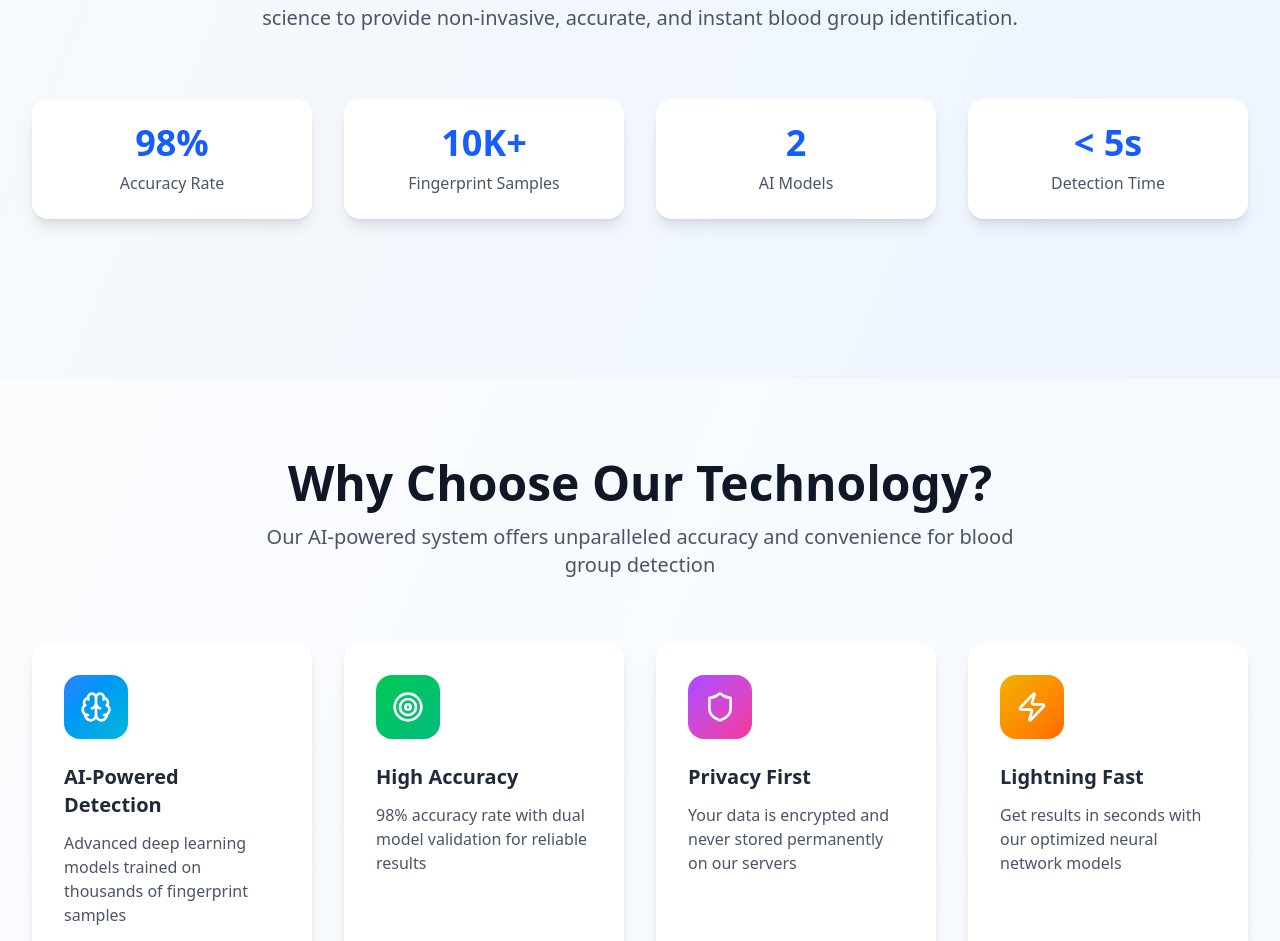
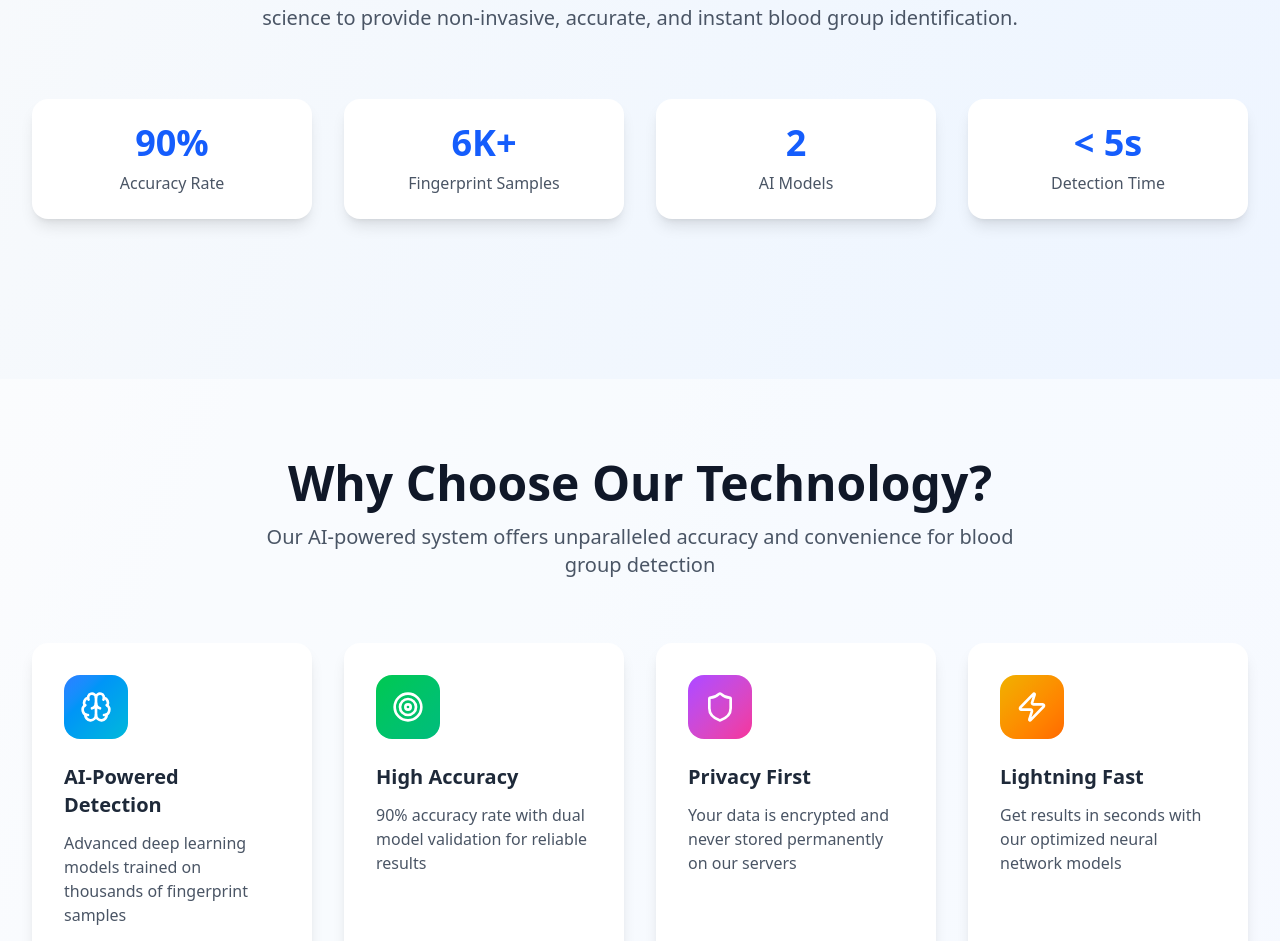
Before and after one commit to Dinesh99673/BioPrint-AI, a React (Vite) app: page /about in a window 1280 px wide. Shown: the part 411-1352 px from the top of the page. Built offline with nearby package versions, Linux system fonts and the light colour scheme.

Commit message:
vercel redirect error resolved and data modified

```diff
--- a/src/pages/About.jsx
+++ b/src/pages/About.jsx
@@ -25,7 +25,7 @@ const About = () => {
     {
       icon: Target,
       title: 'High Accuracy',
-      description: '98% accuracy rate with dual model validation for reliable results',
+      description: '90% accuracy rate with dual model validation for reliable results',
       color: 'from-green-500 to-emerald-500'
     },
     {
@@ -82,8 +82,8 @@ const About = () => {
   ]
 
   const stats = [
-    { number: '98%', label: 'Accuracy Rate' },
-    { number: '10K+', label: 'Fingerprint Samples' },
+    { number: '90%', label: 'Accuracy Rate' },
+    { number: '6K+', label: 'Fingerprint Samples' },
     { number: '2', label: 'AI Models' },
     { number: '< 5s', label: 'Detection Time' }
   ]
```
Also changed, not shown: vercel.json (added).
